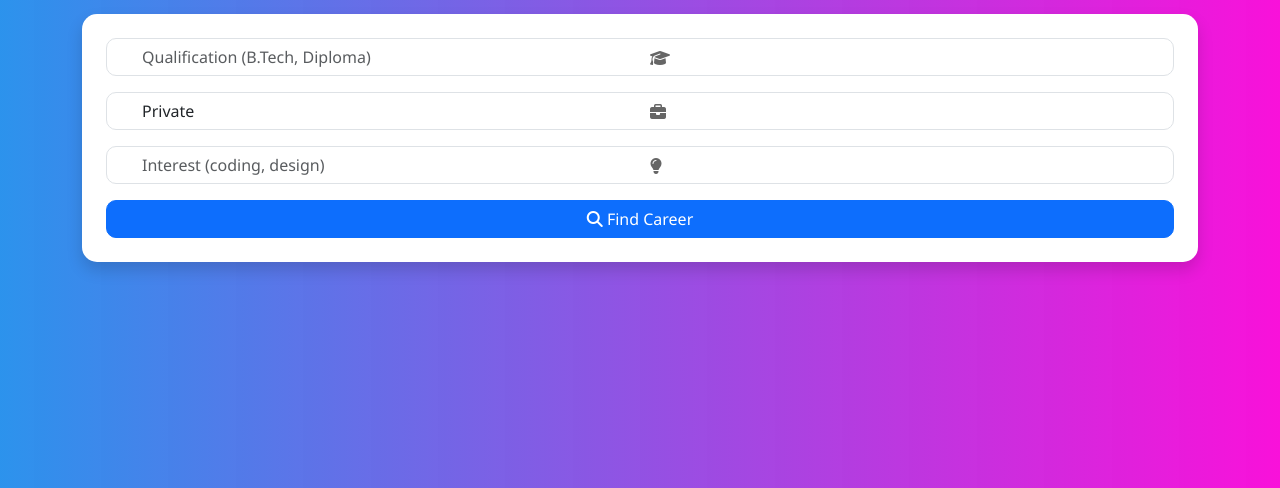
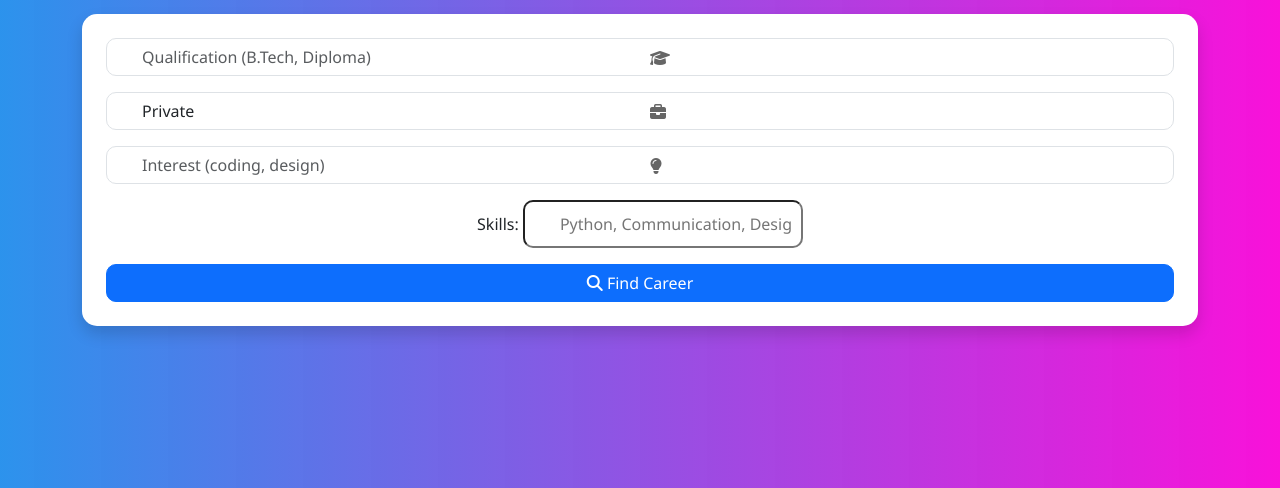
Before and after one commit to bharathkumarsatapathy-cmd/career-path-finders, a Flask app: page / in a window 1280 px wide. Shown: the part 146-634 px from the top of the page. Run offline with Flask 3, Linux system fonts and the light colour scheme; a user stored in the database is signed in.

Commit message:
Added AI features

```diff
--- a/app.py
+++ b/app.py
@@ -64,26 +64,33 @@ def result():
     qualification = request.form['qualification'].lower()
     sector = request.form['sector']
     interest = request.form.get('interest', '').lower()
+    skills = request.form['skills'].lower()
+    jobs = []
+    advice = ""
+    if "python" in skills or "coding" in interest:
+        jobs.append("Software Developer")
+        jobs.append("Backend Developer")
+        advice = "Improve DSA and build real-world projects."
 
-    jobs = []
+    elif "design" in interest:
+        jobs.append("UI/UX Designer")
+        jobs.append("Graphic Designer")
+        advice = "Learn Figma and improve creative portfolio."
 
-    if "b.tech" in qualification or "btech" in qualification:
-        if sector == "Private":
-            if "coding" in interest:
-                jobs = ["Software Developer", "Web Developer", "AI Engineer"]
-            elif "design" in interest:
-                jobs = ["UI/UX Designer", "Graphic Designer"]
-            else:
-                jobs = ["Data Analyst", "IT Support"]
-        else:
-            jobs = ["GATE", "PSU Jobs", "UPSC"]
+    elif "communication" in skills:
+        jobs.append("HR Manager")
+        jobs.append("Marketing Executive")
+        advice = "Develop leadership and public speaking skills."
 
-    elif "diploma" in qualification:
-        jobs = ["Technician", "Junior Engineer"]
+    elif sector == "Government":
+        jobs.append("UPSC")
+        jobs.append("SSC")
+        jobs.append("Banking")
+        advice = "Focus on aptitude, reasoning, and current affairs."
 
     else:
-        jobs = ["Explore general career options"]
-    print("form submitted")
+        jobs.append("Explore multiple career domains")
+        advice = "Try improving technical and communication skills."
     return render_template('result.html', jobs=jobs)
 
 def init_db():
--- a/templates/index.html
+++ b/templates/index.html
@@ -46,6 +46,11 @@
             <input class="form-control" type="text" name="interest" placeholder="Interest (coding, design)" required>
         </div>
 
+        <div class="mb-3">
+        <label>Skills:</label>
+        <input type="text" name="skills" placeholder="Python, Communication, Design">
+        </div>
+
         <button class="btn btn-primary w-100">
             <i class="fa fa-search"></i> Find Career
         </button>
--- a/templates/result.html
+++ b/templates/result.html
@@ -23,6 +23,9 @@
         {% endfor %}
     </ul>
 
+    <h2>AI Career Advice</h2>
+        <p>{{ advice }}</p>
+
     <a href="/" class="btn btn-secondary mt-4">
         <i class="fa fa-arrow-left"></i> Go Back
     </a>
```
Also changed, not shown: README.md.
